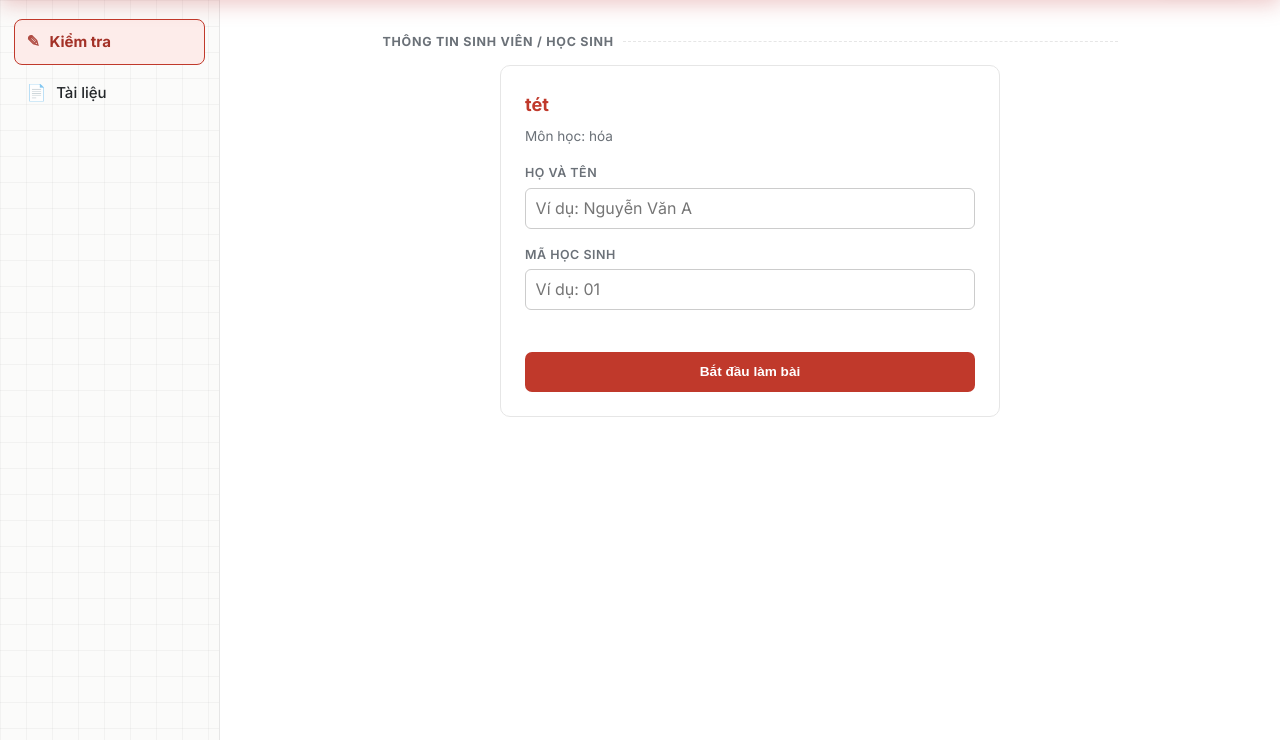
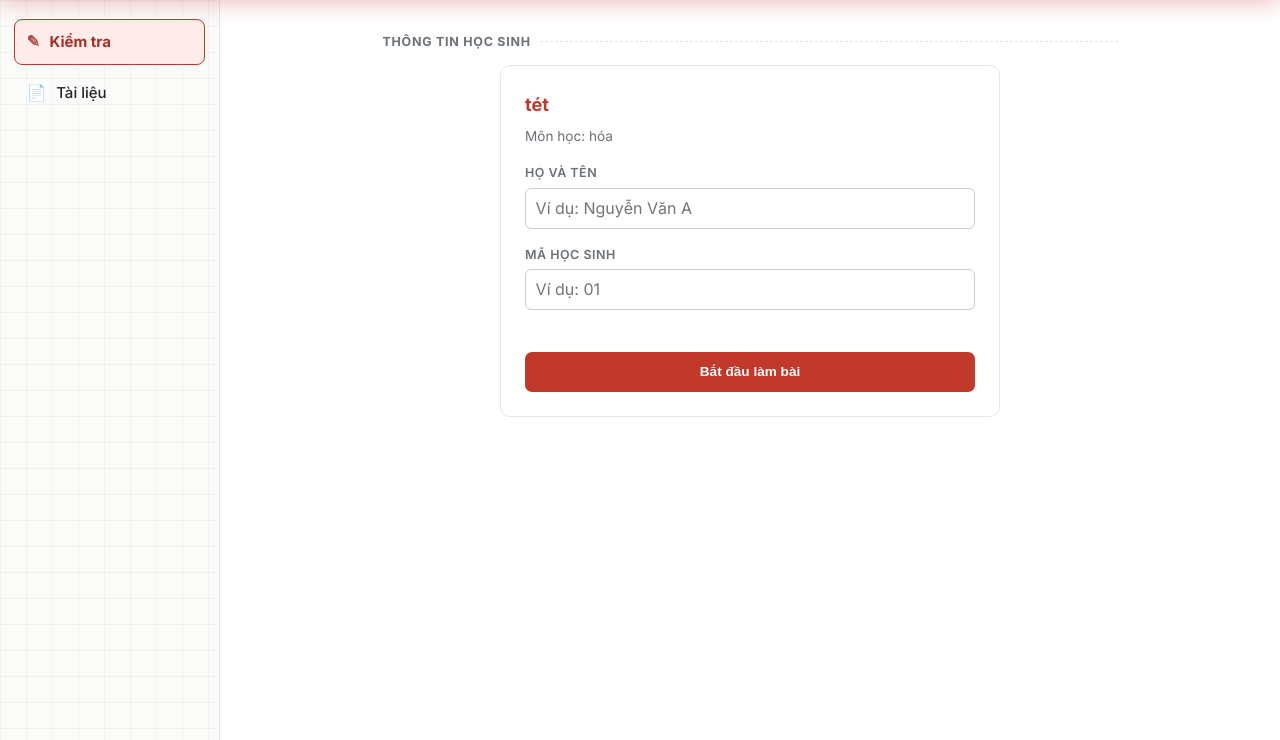
Before and after one commit to BaoVo1126/hethongbaitap-nguyenkhuyen, a Flask app: page /exam/1 in a window 1280 px wide. Shown: the part 69-809 px from the top of the page. Run offline with Flask 3, Linux system fonts and the light colour scheme; data comes from the database, SQL or seed files in the repository.

Commit message:
Update entry.html

```diff
--- a/templates/entry.html
+++ b/templates/entry.html
@@ -1,6 +1,6 @@
 {% extends "base.html" %}
 {% block content %}
-  <div class="section-label">Thông tin sinh viên / học sinh</div>
+  <div class="section-label">Thông tin học sinh</div>
 
   <div class="board" style="padding: 1.5rem; max-width: 500px; margin: 0 auto;">
     <h3 style="margin-top: 0; margin-bottom: 0.5rem; color: var(--header-red, #b5473a);">
```
